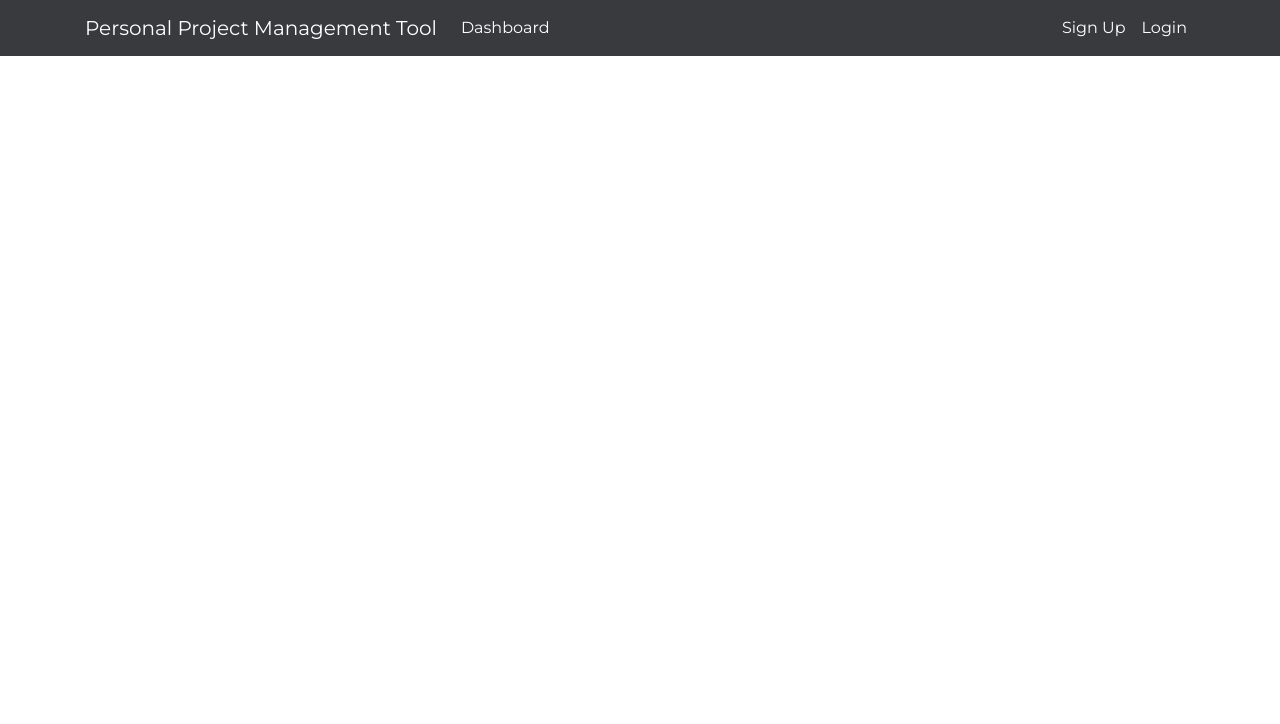
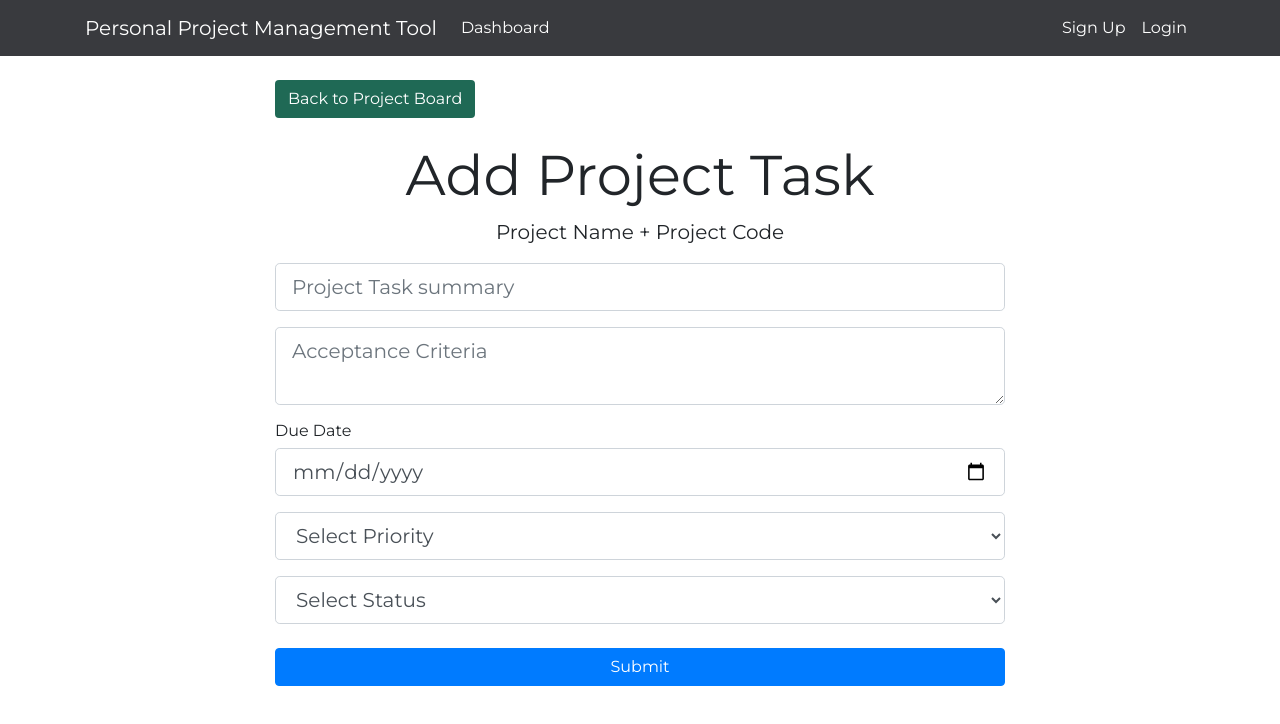
Before and after one commit to bharvi-bissa/project-manager-app, a React (Create React App) app in the folder project-manager-react-client/: page /updateProjectTask/1/1 in a window 1280 px wide. Shown: the top 724 px of the page. Built offline with nearby package versions, Linux system fonts and the light colour scheme.

Commit message:
updated view project task validations, added update projectTask component

```diff
--- a/project-manager-react-client/src/App.js
+++ b/project-manager-react-client/src/App.js
@@ -5,6 +5,7 @@ import { BrowserRouter, Route } from "react-router-dom";
 import AddProject from "./components/Project/AddProject";
 import UpdateProject from "./components/Project/UpdateProject";
 import AddProjectTask from "./components/ProjectBoard/ProjectTasks/AddProjectTask";
+import UpdateProjectTask from "./components/ProjectBoard/ProjectTasks/UpdateProjectTask";
 import ProjectBoard from "./components/ProjectBoard/ProjectBoard";
 
 import { Provider } from "react-redux";
@@ -26,6 +27,11 @@ class App extends Component {
           />
           <Route
             exact
+            path="/updateProjectTask/:projectIdentifier/:taskSequence"
+            component={UpdateProjectTask}
+          />
+          <Route
+            exact
             path="/projectBoard/:projectIdentifier"
             component={ProjectBoard}
           />
--- a/project-manager-react-client/src/actions/backlogActions.js
+++ b/project-manager-react-client/src/actions/backlogActions.js
@@ -21,7 +21,7 @@ export const addProjectTask = (
   }
 };
 
-export const getBacklog = projectIdentifier => async dispatch => {
+export const getBacklog = (projectIdentifier, history) => async dispatch => {
   try {
     const res = await axios.get(`/api/backlog/${projectIdentifier}`);
     dispatch({
@@ -30,5 +30,9 @@ export const getBacklog = projectIdentifier => async dispatch => {
     });
   } catch (error) {
     console.log(error.response.data);
+    dispatch({
+      type: GET_ERRORS,
+      payload: error.response.data
+    });
   }
 };
--- a/project-manager-react-client/src/components/ProjectBoard/Backlog.js
+++ b/project-manager-react-client/src/components/ProjectBoard/Backlog.js
@@ -24,6 +24,7 @@ class Backlog extends Component {
         return projectTask.status === "DONE";
       })
       .map(pTask => <ProjectTask key={pTask.id} projectTask={pTask} />);
+
     return (
       <div className="container">
         <div className="row">
--- a/project-manager-react-client/src/components/ProjectBoard/ProjectBoard.js
+++ b/project-manager-react-client/src/components/ProjectBoard/ProjectBoard.js
@@ -8,33 +8,79 @@ class ProjectBoard extends Component {
   constructor(props) {
     super(props);
     this.state = {
-      backlog: ""
+      backlog: "",
+      errors: {}
     };
   }
   componentDidMount() {
     const { projectIdentifier } = this.props.match.params;
-    this.props.getBacklog(projectIdentifier);
+    this.props.getBacklog(projectIdentifier, this.props.history);
   }
+
+  componentWillReceiveProps(nextProps) {
+    if (nextProps.errors) {
+      this.setState({ errors: nextProps.errors });
+    }
+  }
+
   render() {
     const { projectIdentifier } = this.props.match.params;
     const { projectTasks } = this.props.backlog;
+    const { errors } = this.state;
+    let notFound = false;
+    const projectBoard = (projectTasks, errors) => {
+      if (projectTasks.length === 0) {
+        if (errors.projectNotFound) {
+          notFound = true;
+          console.log("NOT FOUND WITH IDT" + notFound);
+          return (
+            <div className="alert alert-danger text-center" role="alert">
+              {errors.projectNotFound}
+            </div>
+          );
+        } else {
+          return (
+            <div className="alert alert-danger text-center" role="alert">
+              No project tasks present on this board.
+            </div>
+          );
+        }
+      } else {
+        console.log("OUTER ELSE" + notFound);
+        return <Backlog projectTasks={projectTasks} />;
+      }
+    };
+
+    const renderButton = () => {
+      if (notFound === false) {
+        return (
+          <Link
+            to={`/addProjectTask/${projectIdentifier}`}
+            className="btn btn-green mb-3"
+          >
+            <i className="fas fa-plus-circle"> Create Project Task</i>
+          </Link>
+        );
+      } else {
+        return "";
+      }
+    };
+    const boardContent = projectBoard(projectTasks, errors);
+    const btn = renderButton();
+    console.log(btn);
     return (
       <div className="container">
-        <Link
-          to={`/addProjectTask/${projectIdentifier}`}
-          className="btn btn-green mb-3"
-        >
-          <i className="fas fa-plus-circle"> Create Project Task</i>
-        </Link>
+        {btn}
         <br />
         <hr />
 
-        <Backlog projectTasks={projectTasks} />
+        {boardContent}
       </div>
     );
   }
 }
 const mapStateToProps = state => ({
-  backlog: state.backlog
+  backlog: state.backlog,
+  errors: state.errors
 });
 export default connect(mapStateToProps, { getBacklog })(ProjectBoard);
--- a/project-manager-react-client/src/components/ProjectBoard/ProjectTasks/ProjectTask.js
+++ b/project-manager-react-client/src/components/ProjectBoard/ProjectTasks/ProjectTask.js
@@ -29,7 +29,10 @@ class ProjectTask extends Component {
           <p className="card-text text-truncate ">
             {projectTask.acceptanceCriteria}
           </p>
-          <Link to="#" className="btn btn-primary">
+          <Link
+            to={`/updateProjectTask/${projectTask.projectIdentifier}/${projectTask.projectSequence}`}
+            className="btn btn-primary"
+          >
             View / Update
           </Link>
 
--- a/project-manager-react-client/src/components/ProjectBoard/ProjectTasks/UpdateProjectTask.js
+++ b/project-manager-react-client/src/components/ProjectBoard/ProjectTasks/UpdateProjectTask.js
@@ -0,0 +1,157 @@
+import React, { Component } from "react";
+import { connect } from "react-redux";
+import { Link } from "react-router-dom";
+import classnames from "classnames";
+
+class UpdateProjectTask extends Component {
+  constructor(props) {
+    super(props);
+    const { projectIdentifier } = this.props.match.params;
+    this.state = {
+      errors: {},
+      summary: "",
+      acceptanceCriteria: "",
+      dueDate: "",
+      priority: 0,
+      status: "",
+      projectIdentifier: projectIdentifier
+    };
+  }
+
+  //life cycle hook
+  componentWillReceiveProps(nextProps) {
+    if (nextProps.errors) {
+      this.setState({ errors: nextProps.errors });
+    }
+  }
+
+  onChange = e => {
+    this.setState({ [e.target.name]: e.target.value });
+  };
+
+  onSubmit = e => {
+    e.preventDefault();
+    const updateProjectTask = {
+      summary: this.state.summary,
+      acceptanceCriteria: this.state.acceptanceCriteria,
+      dueDate: this.state.dueDate,
+      priority: this.state.priority,
+      status: this.state.status
+    };
+    console.log(updateProjectTask);
+    this.props.addProjectTask(
+      this.state.projectIdentifier,
+      updateProjectTask,
+      this.props.history
+    );
+  };
+
+  render() {
+    const { projectIdentifier } = this.props.match.params;
+    const { errors } = this.state;
+
+    return (
+      <div className="add-PBI">
+        <div className="container mb-5">
+          <div className="row">
+            <div className="col-md-8 m-auto">
+              <Link
+                to={`/projectBoard/${projectIdentifier}`}
+                className="btn btn-green"
+              >
+                Back to Project Board
+              </Link>
+              <br />
+              <br />
+              <h4 className="display-4 text-center">Add Project Task</h4>
+              <p className="lead text-center">Project Name + Project Code</p>
+              <form onSubmit={this.onSubmit}>
+                <div className="form-group">
+                  <input
+                    type="text"
+                    className={classnames("form-control form-control-lg", {
+                      "is-invalid": errors.summary
+                    })}
+                    name="summary"
+                    placeholder="Project Task summary"
+                    onChange={this.onChange}
+                    value={this.state.summary}
+                  />
+                  {errors.summary && (
+                    <div className="invalid-feedback">{errors.summary}</div>
+                  )}
+                </div>
+
+                <div className="form-group">
+                  <textarea
+                    className={classnames("form-control form-control-lg", {
+                      "is-invalid": errors.acceptanceCriteria
+                    })}
+                    placeholder="Acceptance Criteria"
+                    name="acceptanceCriteria"
+                    onChange={this.onChange}
+                    value={this.state.acceptanceCriteria}
+                  ></textarea>
+                  {errors.acceptanceCriteria && (
+                    <div className="invalid-feedback">
+                      {errors.acceptanceCriteria}
+                    </div>
+                  )}
+                </div>
+                <h6>Due Date</h6>
+                <div className="form-group">
+                  <input
+                    type="date"
+                    className={classnames("form-control form-control-lg", {
+                      "is-invalid": errors.dueDate
+                    })}
+                    name="dueDate"
+                    onChange={this.onChange}
+                    value={this.state.dueDate}
+                  />
+                  {errors.dueDate && (
+                    <div className="invalid-feedback">{errors.dueDate}</div>
+                  )}
+                </div>
+                <div className="form-group">
+                  <select
+                    className="form-control form-control-lg"
+                    name="priority"
+                    onChange={this.onChange}
+                    value={this.state.priority}
+                  >
+                    <option value={0}>Select Priority</option>
+                    <option value={1}>High</option>
+                    <option value={2}>Medium</option>
+                    <option value={3}>Low</option>
+                  </select>
+                </div>
+
+                <div className="form-group">
+                  <select
+                    className="form-control form-control-lg"
+                    name="status"
+                    onChange={this.onChange}
+                    value={this.state.status}
+                  >
+                    <option value="">Select Status</option>
+                    <option value="TO_DO">TO DO</option>
+                    <option value="IN_PROGRESS">IN PROGRESS</option>
+                    <option value="DONE">DONE</option>
+                  </select>
+                </div>
+
+                <input
+                  type="submit"
+                  className="btn btn-primary btn-block mt-4"
+                />
+              </form>
+            </div>
+          </div>
+        </div>
+      </div>
+    );
+  }
+}
+
+export default UpdateProjectTask;
```
Also changed, not shown: 2 other files (tests, documents, lock files or other folders).
